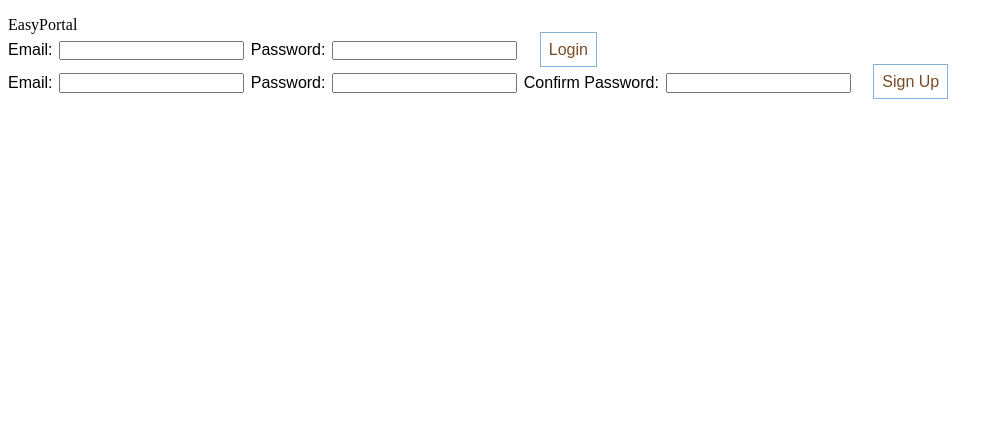
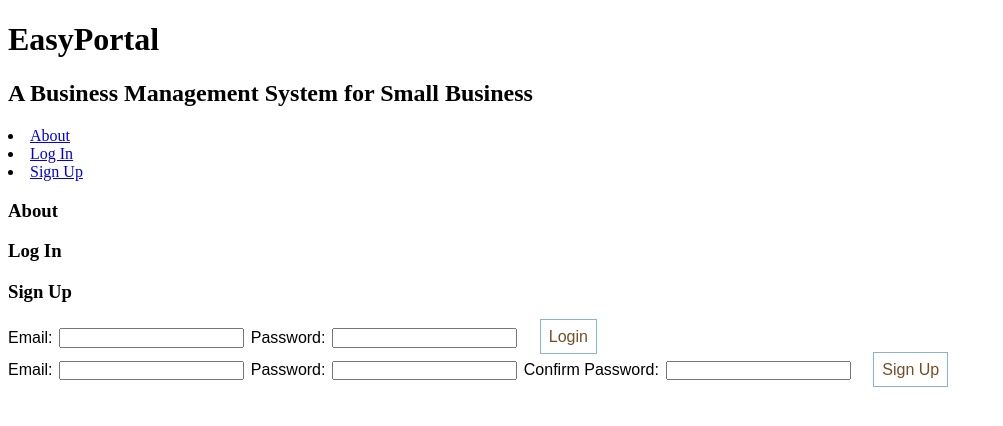
Before and after one commit to EasyPortal-Business-Management-System/EasyPortal-Client, a React (Create React App) app: page / in a window 1280 px wide. Shown: the top 426 px of the page, without its empty margins (0-1003 px from the left). Built offline with nearby package versions, Linux system fonts and the light colour scheme.

Commit message:
Homepage started

```diff
--- a/src/App.js
+++ b/src/App.js
@@ -1,13 +1,14 @@
 import React from 'react';
 import LogIn from './components/LogIn';
 import SignUp from "./components/Register";
+import SimpleHome from './components/SimpleHome';
 
 function App() {
   return (
     <div className="App">
       <header className="App-header">
         <p>
-          EasyPortal
+          <SimpleHome />
           <LogIn />
           <SignUp />
         </p>
--- a/src/components/SimpleHome.js
+++ b/src/components/SimpleHome.js
@@ -1 +1,37 @@
 import React from 'react';
+
+const SimpleHome = () => {
+    return(
+        <div>
+            <header>
+                <h1>EasyPortal</h1>
+                <h2>A Business Management System for Small Business</h2>
+                <nav>
+                    <li><a href="#about">About</a></li>
+                    <li><a href="#login">Log In</a></li>
+                    <li><a href="#register">Sign Up</a></li>
+                </nav>
+            </header>
+            <h3>About</h3>
+            <section id="about">
+                <div>
+
+                </div>
+            </section>
+            <h3>Log In</h3>
+            <section id="#login">
+                <div>
+
+                </div>
+            </section>
+            <h3>Sign Up</h3>
+            <section id="#register">
+                <div>
+
+                </div>
+            </section>
+        </div>
+    )
+}
+
+export default SimpleHome
```
